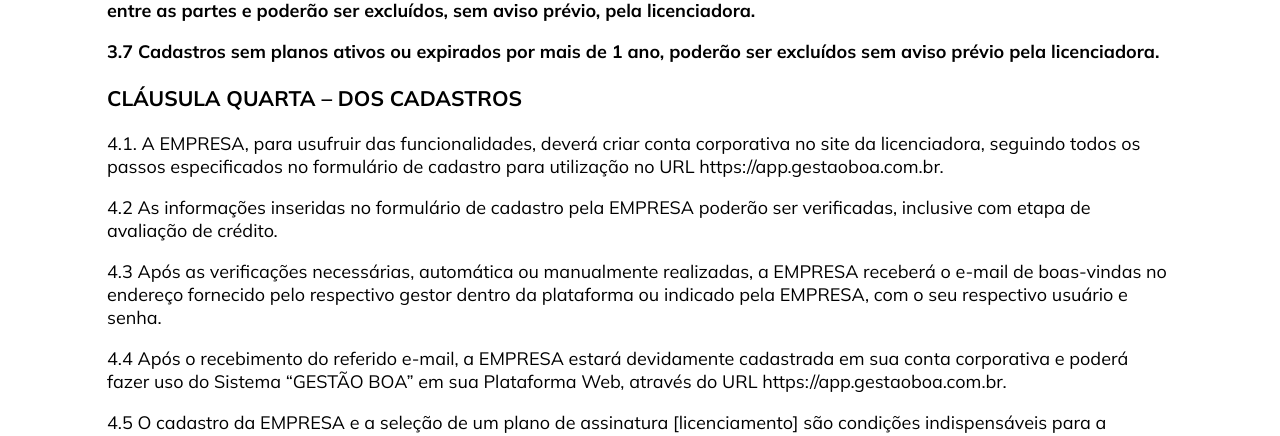
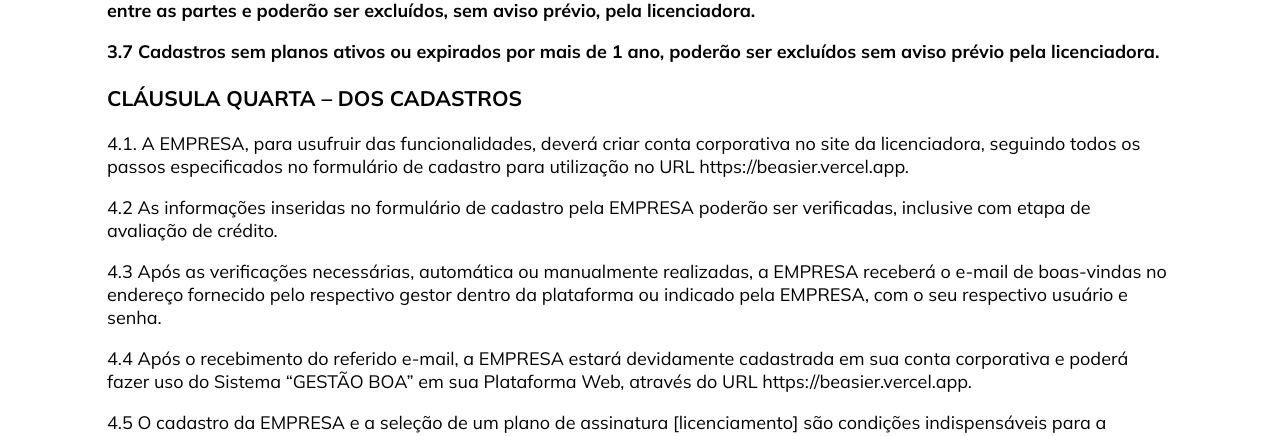
Before and after one commit to gestaoboa/gestaoboa.com.br, a React (Vite) app: page /terms in a window 1280 px wide. Shown: the part 2483-2919 px from the top of the page. Built offline with nearby package versions, Linux system fonts and the light colour scheme.

Commit message:
fix: nova url do app

```diff
--- a/src/components/Header/index.tsx
+++ b/src/components/Header/index.tsx
@@ -51,7 +51,7 @@ export default function Header() {
                 <LinkItem href="/preco" title="Ver nossos planos" className="pricing" onClick={() => trackNavigation('Planos')}>PLANOS</LinkItem>
                 <LinkItem href="/about" title="Conheça nossa equipe" onClick={() => trackNavigation('sobre')}>SOBRE NÓS</LinkItem>
                 <LinkItem href="/#contact" title="Entre em contato" onClick={() => trackNavigation('contato')}>CONTATO</LinkItem>                <ButtonLink
-                    href="https://app.gestaoboa.com.br"
+                    href="https://beasier.vercel.app"
                     title="Testar o Gestão Boa agora"
                     onClick={() => {
                         FB_PIXEL.trackCustomEvent('TestNowClick', { location: 'mobile_menu' });
@@ -62,7 +62,7 @@ export default function Header() {
                 </ButtonLink>
             </MobileLinks>            <TestNow>
                 <ButtonLink
-                    href="https://app.gestaoboa.com.br"
+                    href="https://beasier.vercel.app"
                     title="Testar o Gestão Boa agora"
                     onClick={() => FB_PIXEL.trackCustomEvent('TestNowClick', { location: 'header' })}
                 >
--- a/src/pages/About/index.tsx
+++ b/src/pages/About/index.tsx
@@ -38,7 +38,7 @@ const About = () => {
                         <h1 className="hero-title">Tecnologia que <span className="highlight">transforma</span> sonhos em negócios de sucesso</h1>
                         <p className="hero-subtitle">Ajudando empreendedores brasileiros a organizarem seus negócios.</p>
                         <div className="hero-buttons">
-                            <button className="primary-button" onClick={() => window.open('https://app.gestaoboa.com.br', '_blank')}>Nossa solução</button>
+                            <button className="primary-button" onClick={() => window.open('https://beasier.vercel.app', '_blank')}>Nossa solução</button>
                             <button className="secondary-button" onClick={handleDemoClick}>Agendar demo</button>
                         </div>
                     </div>
@@ -298,7 +298,7 @@ const About = () => {
                     <h2>Pronto para transformar seu negócio?</h2>
                     <p>Junte-se aos milhares de empreendedores que já descobriram como a gestão eficiente pode impulsionar resultados</p>
                     <div className="cta-buttons">
-                        <button className="cta-button primary" onClick={() => window.open('https://app.gestaoboa.com.br', '_blank')}>Começar agora</button>
+                        <button className="cta-button primary" onClick={() => window.open('https://beasier.vercel.app', '_blank')}>Começar agora</button>
                         <button className="cta-button secondary" onClick={handleDemoClick}>Falar com especialista</button>
                     </div>
                 </section>
--- a/src/pages/Terms/index.tsx
+++ b/src/pages/Terms/index.tsx
@@ -62,10 +62,10 @@ const Terms: FunctionComponent = () => {
 					<p><b>3.7 Cadastros sem planos ativos ou expirados por mais de 1 ano, poderão ser excluídos sem aviso prévio pela licenciadora.</b></p>
 
 					<h3>CLÁUSULA QUARTA – DOS CADASTROS</h3>
-					<p>4.1. A EMPRESA, para usufruir das funcionalidades, deverá criar conta corporativa no site da licenciadora, seguindo todos os passos especificados no formulário de cadastro para utilização no URL https://app.gestaoboa.com.br.</p>
+					<p>4.1. A EMPRESA, para usufruir das funcionalidades, deverá criar conta corporativa no site da licenciadora, seguindo todos os passos especificados no formulário de cadastro para utilização no URL https://beasier.vercel.app.</p>
 					<p>4.2 As informações inseridas no formulário de cadastro pela EMPRESA poderão ser verificadas, inclusive com etapa de avaliação de crédito.</p>
 					<p>4.3 Após as verificações necessárias, automática ou manualmente realizadas, a EMPRESA receberá o e-mail de boas-vindas no endereço fornecido pelo respectivo gestor dentro da plataforma ou indicado pela EMPRESA, com o seu respectivo usuário e senha.</p>
-					<p>4.4 Após o recebimento do referido e-mail, a EMPRESA estará devidamente cadastrada em sua conta corporativa e poderá fazer uso do Sistema “GESTÃO BOA” em sua Plataforma Web, através do URL https://app.gestaoboa.com.br.</p>
+					<p>4.4 Após o recebimento do referido e-mail, a EMPRESA estará devidamente cadastrada em sua conta corporativa e poderá fazer uso do Sistema “GESTÃO BOA” em sua Plataforma Web, através do URL https://beasier.vercel.app.</p>
 					<p>4.5 O cadastro da EMPRESA e a seleção de um plano de assinatura [licenciamento] são condições indispensáveis para a utilização do Sistema e suas funcionalidades disponibilizadas e inclusas no plano selecionado.</p>
 					<p>4.6 O cadastro de operadores internos, simplesmente denominado operadores, será feito exclusivamente por meio da plataforma e pelo gestor da EMPRESA.</p>
 					<p>4.7 Os dados de acesso ao sistema [login/senha] criados para os operadores são pessoais e intransferíveis.</p>
@@ -73,7 +73,7 @@ const Terms: FunctionComponent = () => {
 					<p>4.9 O disposto no item 4.8 se aplica, também, para os operadores e a comunicação da suspensão será feita ao e-mail do gestor cadastrado para a EMPRESA.</p>
 
 					<h3>CLÁUSULA QUINTA – DAS OBRIGAÇÕES</h3>
-					<p>5.1 A licenciadora se obriga, por este contrato e por outros contratos eventualmente firmados para o mesmo objeto, disponibilizar por meio de download o sistema “GESTÃO BOA” nas plataformas Play Store e futuramente na App Store ou, na dashboard administrativa por meio do URL https://app.gestaoboa.com.br.</p>
+					<p>5.1 A licenciadora se obriga, por este contrato e por outros contratos eventualmente firmados para o mesmo objeto, disponibilizar por meio de download o sistema “GESTÃO BOA” nas plataformas Play Store e futuramente na App Store ou, na dashboard administrativa por meio do URL https://beasier.vercel.app.</p>
 					<p>5.2 O licenciamento do sistema “GESTÃO BOA”, integral ou parcial, será obrigação da licenciadora logo após cadastro da EMPRESA e ativação, desde que selecionado um plano de assinatura.</p>
 					<p>5.3 A licenciadora deve enviar à EMPRESA, junto às notas, os recibos dos serviços utilizados e um relatório por meio do Sistema quando disponíveis e/ou contratados, preferencialmente por meio digital</p>
 					<p>5.3.1 Os custos do fornecimento físico de documentos fiscais será da EMPRESA licenciada.</p>
```
